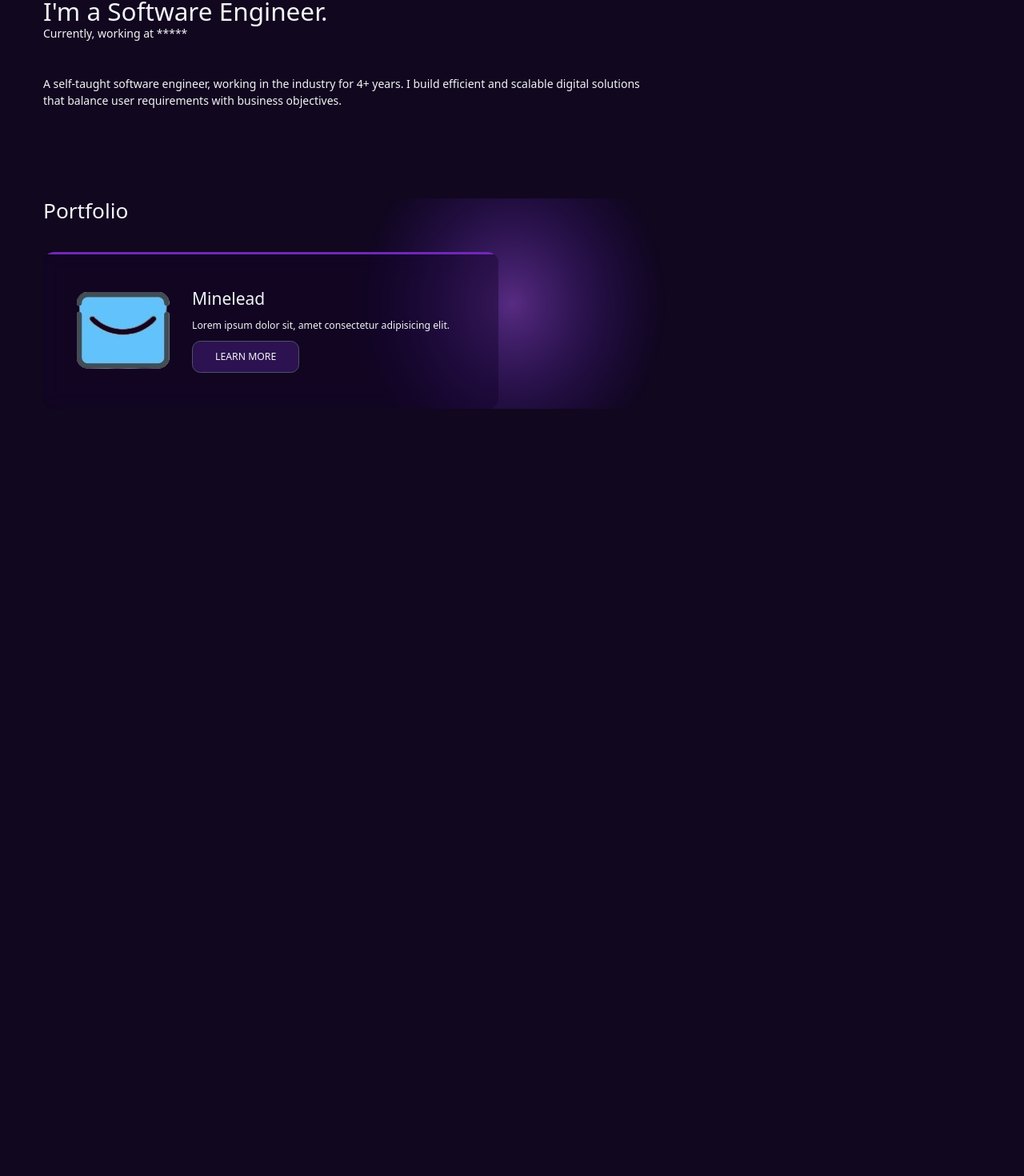
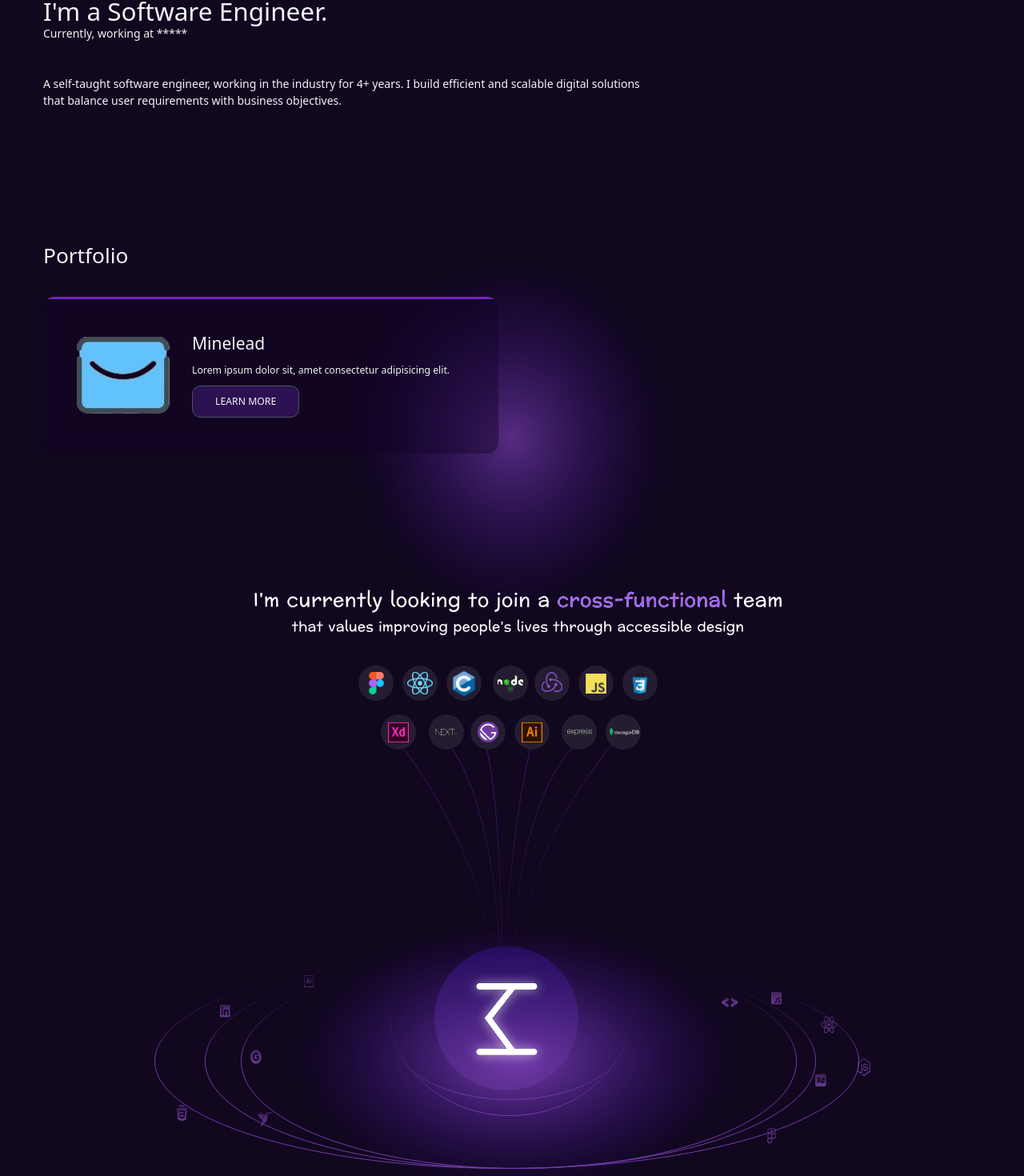
Before and after one commit to kamel-mustapha/personal-website, a React (Vite) app in the folder frontend/: page / in a window 1280 px wide. Shown: the part 644-2114 px from the top of the page at 80% size. Before the commit the page ends 1155 px from the top, so only its background shows below. Built offline with nearby package versions, Linux system fonts and the light colour scheme; a web font is replaced by a local one.

Commit message:
added tools part

```diff
--- a/frontend/src/App.tsx
+++ b/frontend/src/App.tsx
@@ -1,6 +1,7 @@
 import { Hero } from "./components/Hero";
 import { Index } from "./components/Index";
 import { Navbar } from "./components/Navbar";
+import { Tools } from "./components/Tools";
 import { WorkExperience } from "./components/WorkExperience";
 
 function App() {
@@ -12,6 +13,7 @@ function App() {
         <div className="max-w-primary mx-auto px-4">
           <Index />
           <WorkExperience />
+          <Tools />
         </div>
       </div>
     </>
--- /dev/null
+++ b/frontend/src/components/Tools.tsx
@@ -0,0 +1,12 @@
+import ToolsSvg from "../assets/tools.svg";
+
+export function Tools() {
+  return (
+    <div className="mt-16">
+      {/* <h2 className="text-3xl text-center max-w-[800px] mx-auto">
+        I'm currently looking to join a <span className="text-text">cross-functional</span> team that values improving people's lives through accessible design{" "}
+      </h2> */}
+      <img src={ToolsSvg} alt="" className="mx-auto" />
+    </div>
+  );
+}
--- a/frontend/src/components/WorkExperience.tsx
+++ b/frontend/src/components/WorkExperience.tsx
@@ -9,7 +9,7 @@ export function WorkExperience() {
     },
   ];
   return (
-    <div className="work-experience mt-32">
+    <div className="work-experience mt-16 py-32">
       <h2 className="text-3xl">Portfolio</h2>
       <div className="mt-10 grid lg:grid-cols-2 gap-10">
         {portoflios.map((portfolio) => (
```
Also changed, not shown: frontend/src/assets/tools.svg (added).
